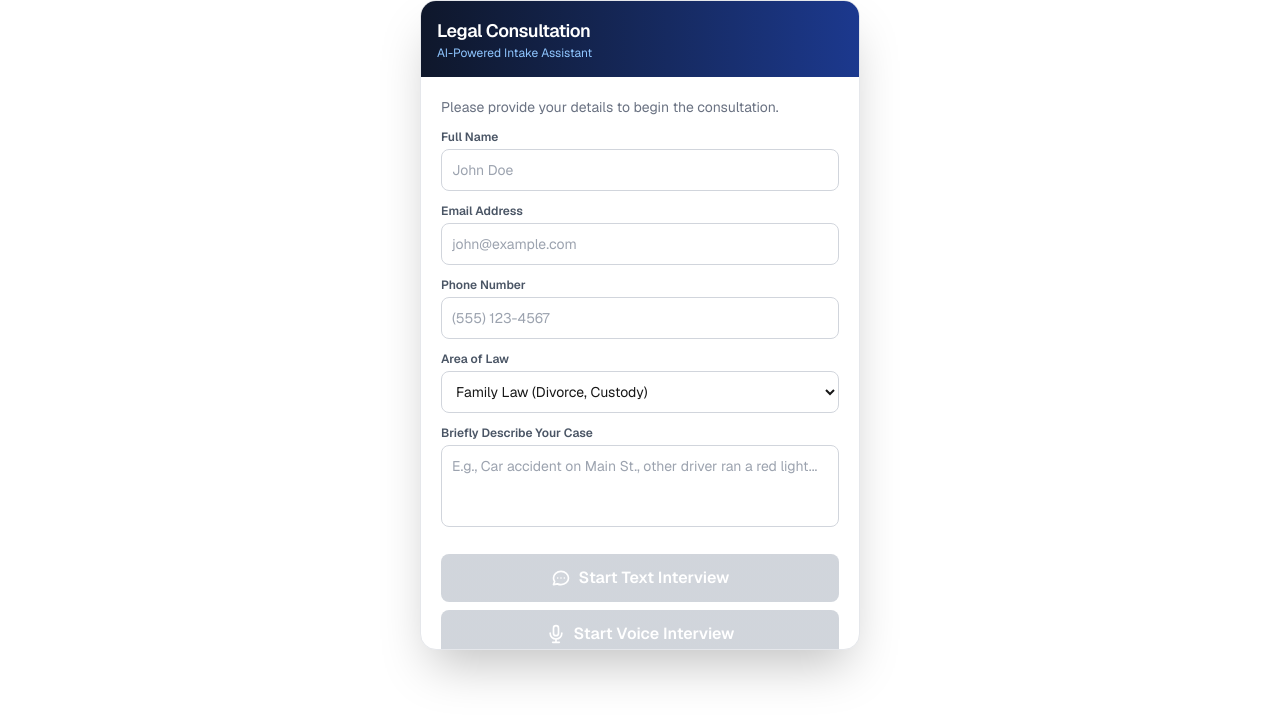
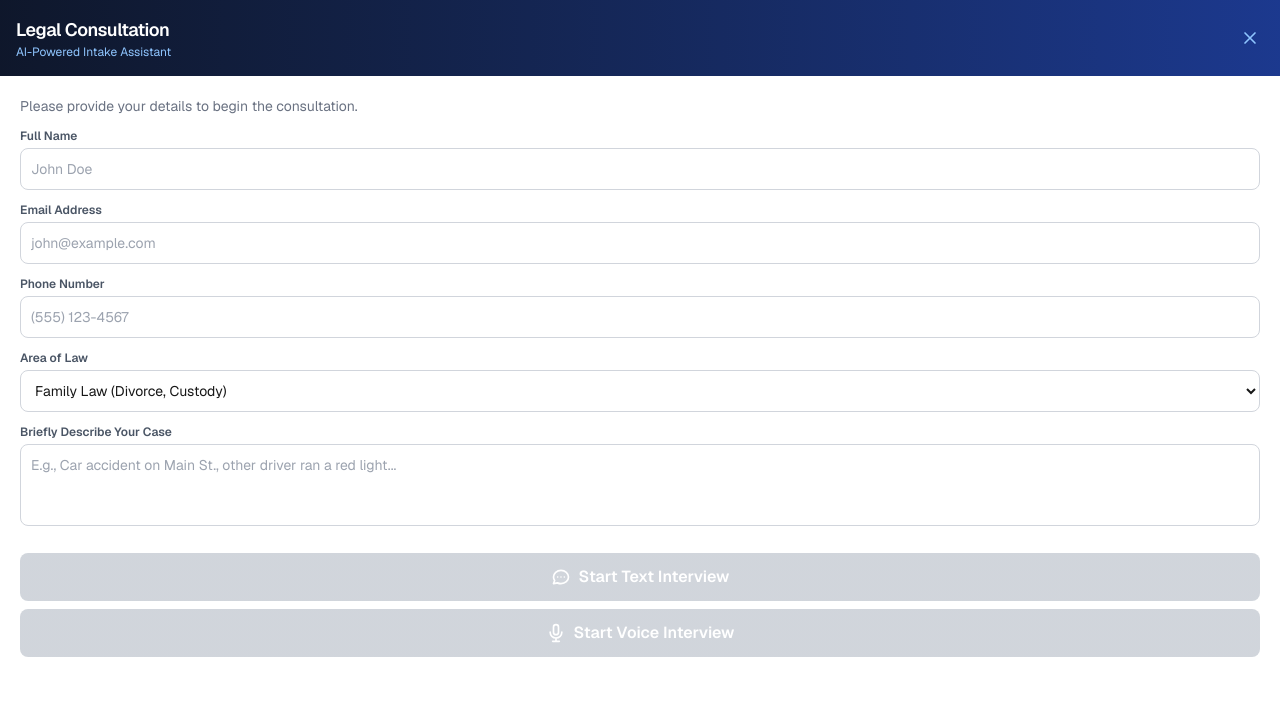
Before and after one commit to sakis070864/law-chatbot, a Next.js app: page / in a window 1280 px wide. Shown: the top 722 px of the page. Built offline with nearby package versions, Linux system fonts and the light colour scheme.

Commit message:
Full viewport chat app - no page, no margins, X sends postMessage to parent

```diff
--- a/src/components/LegalIntakeWidget.tsx
+++ b/src/components/LegalIntakeWidget.tsx
@@ -254,11 +254,18 @@ IMPORTANT RULES:
   // ── MAIN WIDGET (Full Screen) ──
 
   return (
-      <div className="legal-intake-widget w-full max-w-[440px] mx-auto bg-white rounded-2xl shadow-2xl border border-gray-200 overflow-hidden flex flex-col font-sans" style={{ height: '650px' }}>
+      <div className="legal-intake-widget w-full h-screen bg-white overflow-hidden flex flex-col font-sans">
       {/* ── Header ── */}
-      <div className="bg-gradient-to-r from-slate-900 to-blue-900 p-4 text-white shrink-0">
-        <h2 className="text-lg font-semibold tracking-tight">Legal Consultation</h2>
-        <p className="text-blue-300 text-xs">AI-Powered Intake Assistant</p>
+      <div className="bg-gradient-to-r from-slate-900 to-blue-900 p-4 text-white shrink-0 flex justify-between items-center">
+        <div>
+          <h2 className="text-lg font-semibold tracking-tight">Legal Consultation</h2>
+          <p className="text-blue-300 text-xs">AI-Powered Intake Assistant</p>
+        </div>
+        <button onClick={() => window.parent.postMessage('close-widget', '*')} className="text-blue-300 hover:text-white transition-colors p-1">
+          <svg xmlns="http://www.w3.org/2000/svg" className="h-5 w-5" fill="none" viewBox="0 0 24 24" stroke="currentColor">
+            <path strokeLinecap="round" strokeLinejoin="round" strokeWidth={2} d="M6 18L18 6M6 6l12 12" />
+          </svg>
+        </button>
       </div>
 
       {/* ── FORM SCREEN ── */}
```
